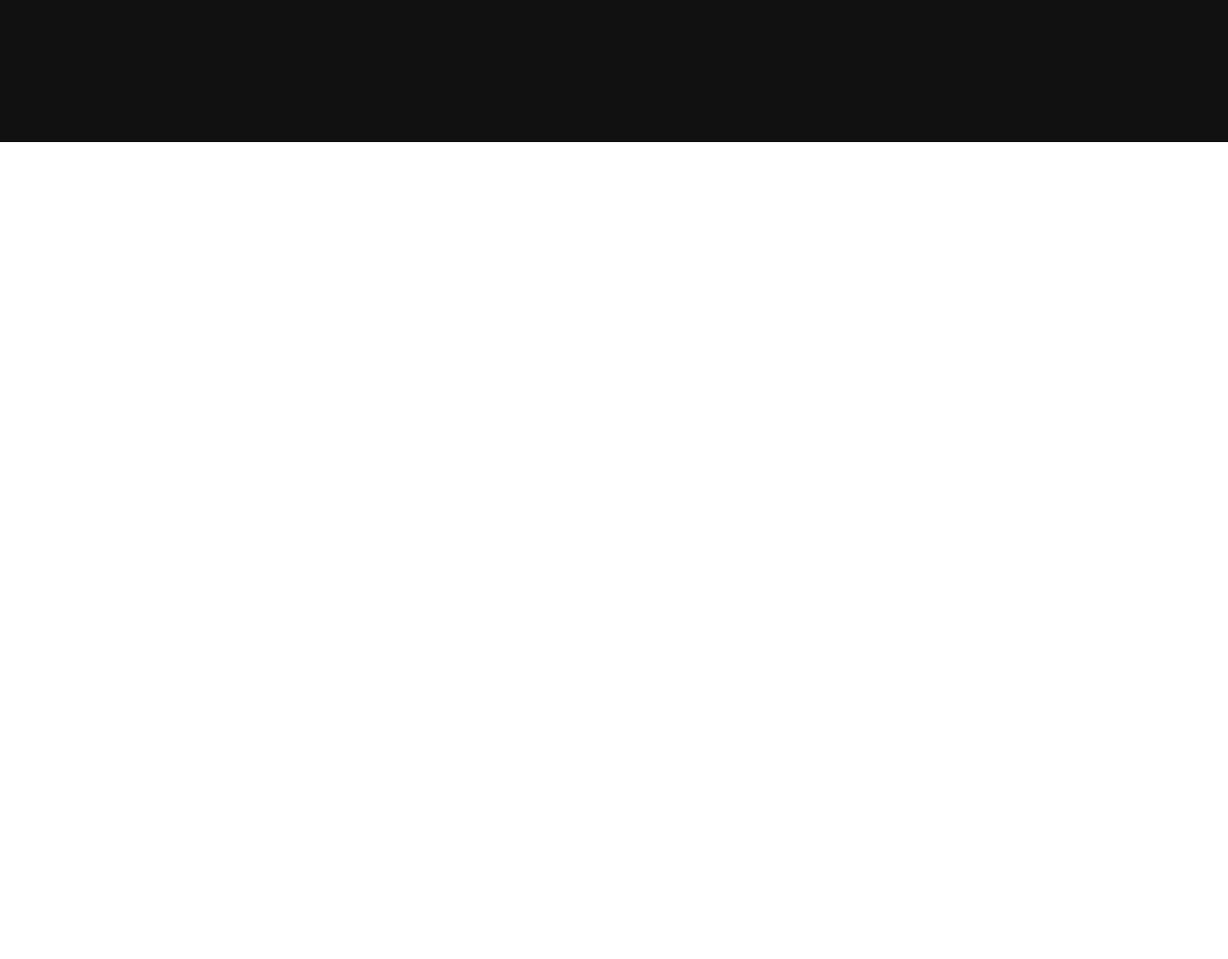
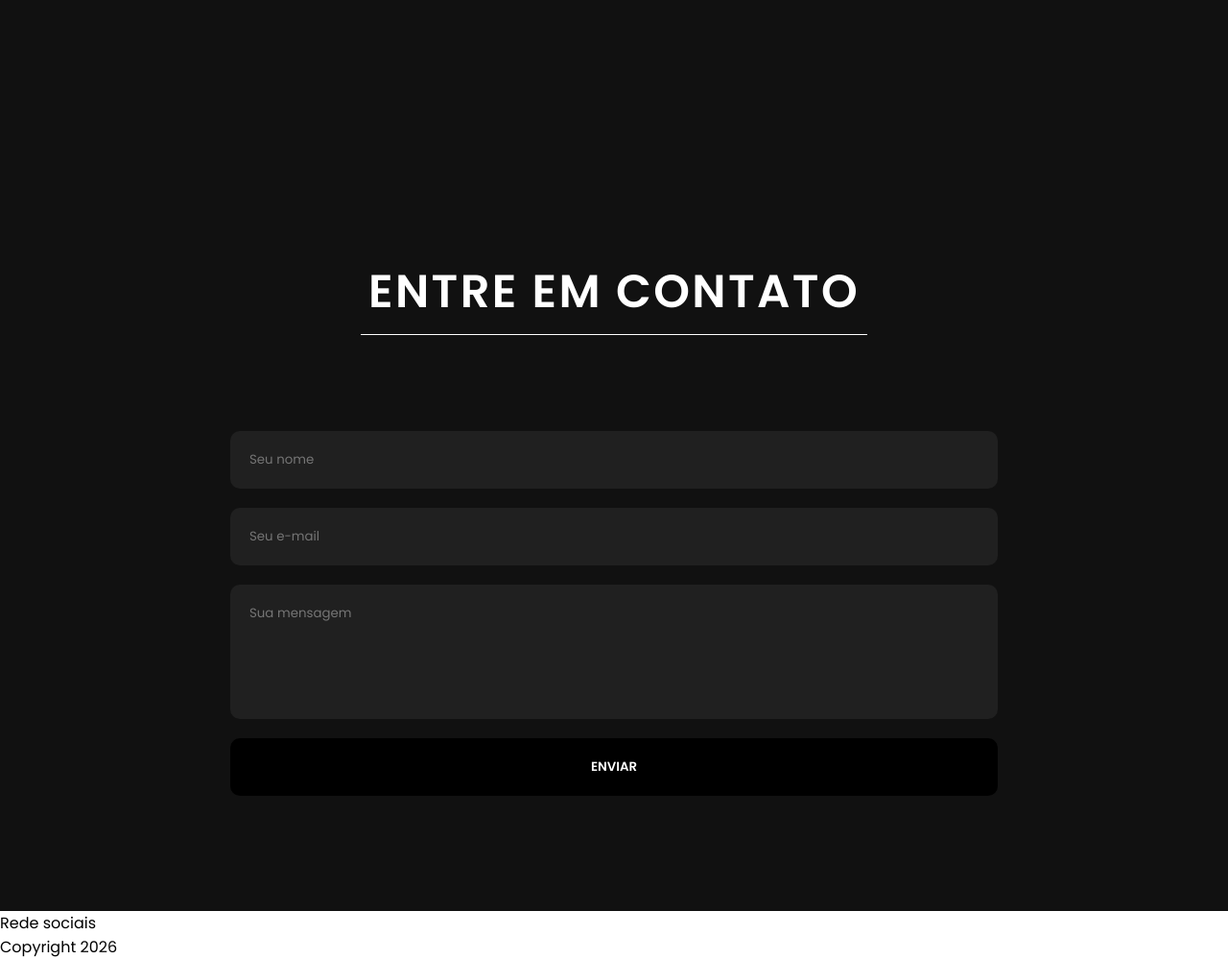
Before and after one commit to diegoclaudiano/HTML_CSS, a plain HTML site: page portfolioFSC/index.html in a window 1280 px wide. Shown: the part 3941-4940 px from the top of the page at 96% size. Before the commit the page ends 4089 px from the top, so only its background shows below. Drawn offline with Linux system fonts and the light colour scheme.

Commit message:
contact form

```diff
--- a/portfolioFSC/index.html
+++ b/portfolioFSC/index.html
@@ -112,5 +112,27 @@
             </div>
         </div>
     </div>
+
+    <div class="section-container">
+        <div class="section-content">
+            <h2 class="section-title">Entre em contato</h2>
+
+            <form class="contact-form">
+                <input type="text" name="fullName" id="fullName" placeholder="Seu nome" class="form-input">
+
+                <input type="email" name="email" id="email" placeholder="Seu e-mail" class="form-input">
+
+                <textarea name="message" id="message" rows="5" placeholder="Sua mensagem" class="form-input"></textarea>
+
+                <input type="submit" value="Enviar" class="form-button">
+            </form>
+        </div>
+    </div>
+
+    <div class="footer-cotainer">
+        <div class="social-items">Rede sociais</div>
+
+        <p>Copyright 2026</p>
+    </div>
 </body>
 </html>
--- a/portfolioFSC/style.css
+++ b/portfolioFSC/style.css
@@ -201,6 +201,20 @@
     font-weight: 500;
 }
 
+/* ===== forms ===== */
+.contact-form {
+    display: flex;
+    flex-direction: column;
+    margin-top: 100px;
+    max-width: 800px;
+    margin-left: auto;
+    margin-right: auto;
+}
+
+.contact-form .form-input {
+    margin-bottom: 20px;
+}
+
 /* ===== utilities ===== */
 .section-container {
     width: 100%;
@@ -229,3 +243,30 @@
     width: fit-content;
     margin: auto;
 }
+
+.form-input {
+    border: none;
+    border-radius: 10px;
+    background-color: #202020;
+    padding: 20px;
+    color: rgba(255, 255, 255, 0.5);
+    resize: none;
+}
+
+.form-input:focus {
+    outline: 1px solid rgba(255, 255, 255, 0.5);
+}
+
+.form-button {
+    border: none;
+    padding: 20px;
+    border-radius: 10px;
+    background-color: black;
+    color: white;
+    text-transform: uppercase;
+    font-weight: 600;
+}
+
+.form-button:hover {
+    cursor: pointer;
+}
```
